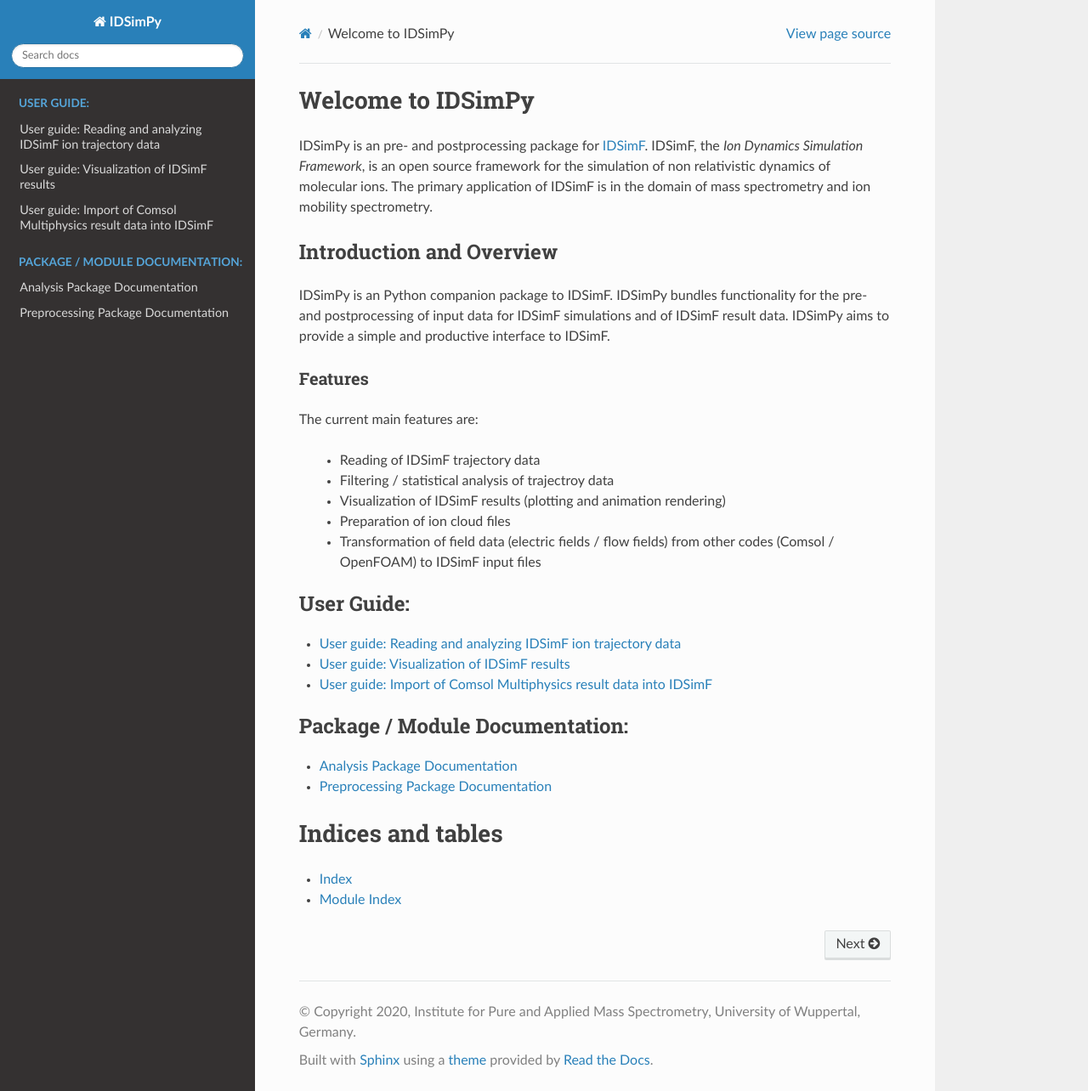
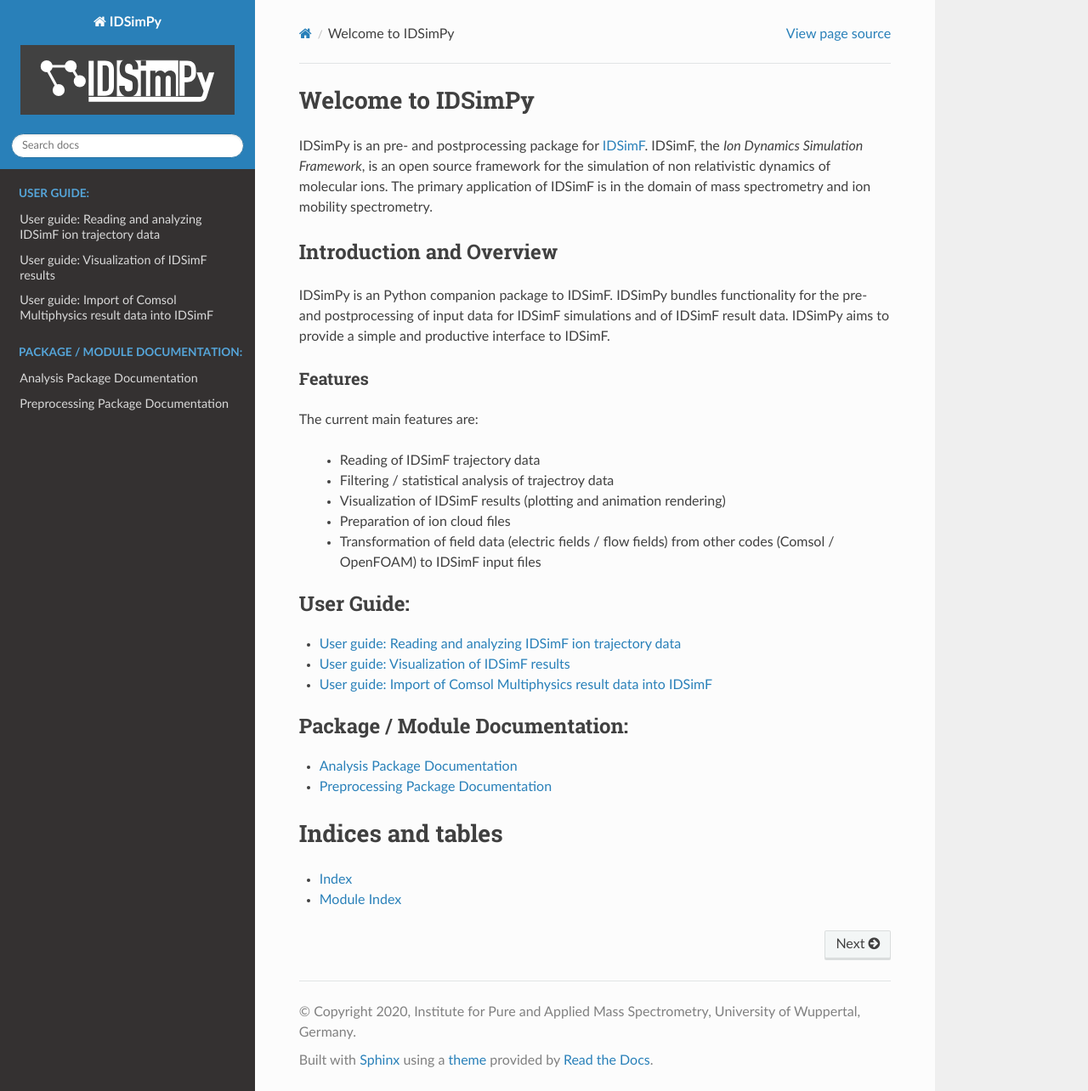
Before and after one commit to IPAMS/IDSimPy, a Sphinx documentation site: the page built from docs/index.rst, in a window 1280 px wide and 1284 px high. Shown: the whole window at 85% size. Built offline with Sphinx 7.4.7 and the Read the Docs theme 2.0.0, drawn with Linux system fonts in a browser that asks for light colours.

Commit message:
Adds SVG logo to docs

```diff
--- a/docs/conf.py
+++ b/docs/conf.py
@@ -53,7 +53,22 @@
 #
 html_theme = 'sphinx_rtd_theme'
 
+
 # Add any paths that contain custom static files (such as style sheets) here,
 # relative to this directory. They are copied after the builtin static files,
 # so a file named "default.css" will overwrite the builtin "default.css".
 html_static_path = ['_static']
+
+# The name of an image file (relative to this directory) to place at the top
+# of the sidebar.
+html_logo = '_static/images/IDSimPy_logo_dark.svg'
+
+html_theme_options = {
+    'logo_only': False
+}
+
+# These paths are either relative to html_static_path
+# or fully qualified paths (eg. https://...)
+#html_css_files = [
+#    'css/custom.css',
+#]
```
Also changed, not shown: docs/_static/css/custom.css (added), docs/_static/images/IDSimPy_logo_dark.svg (added).
